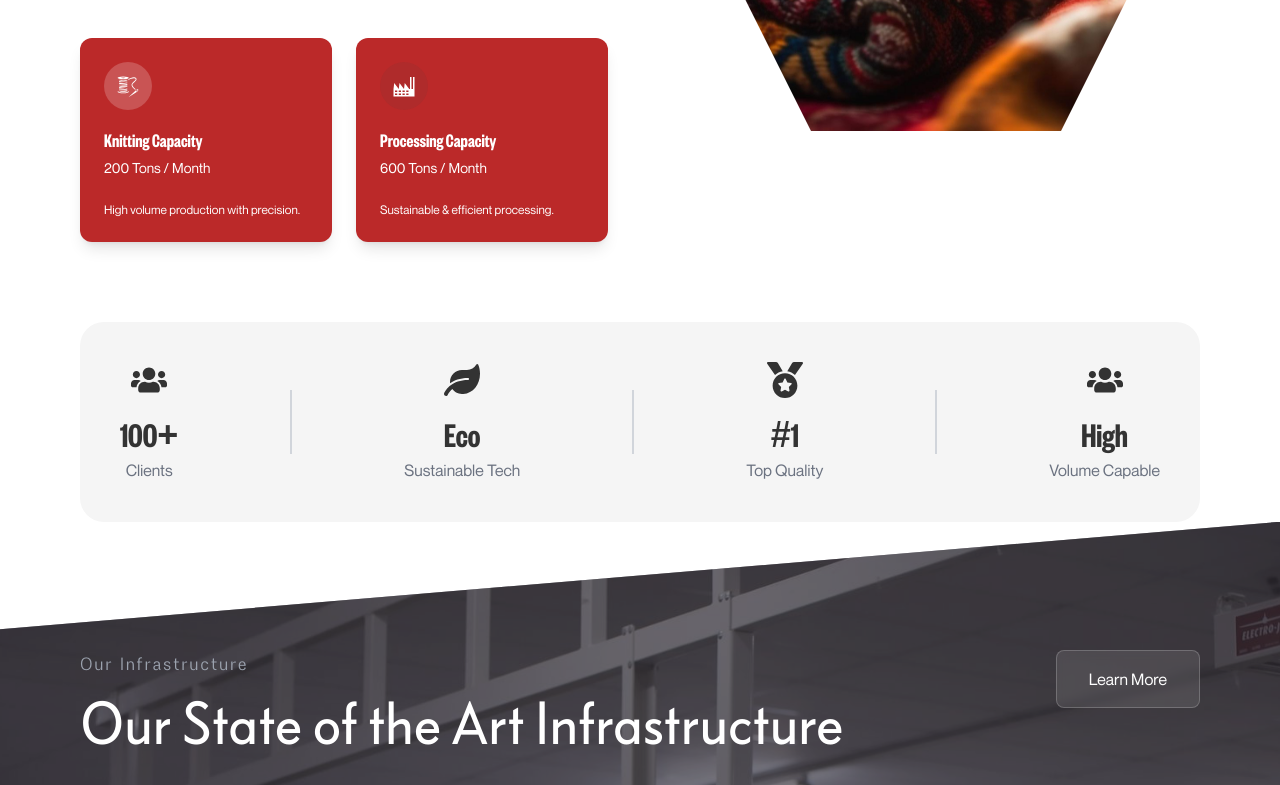
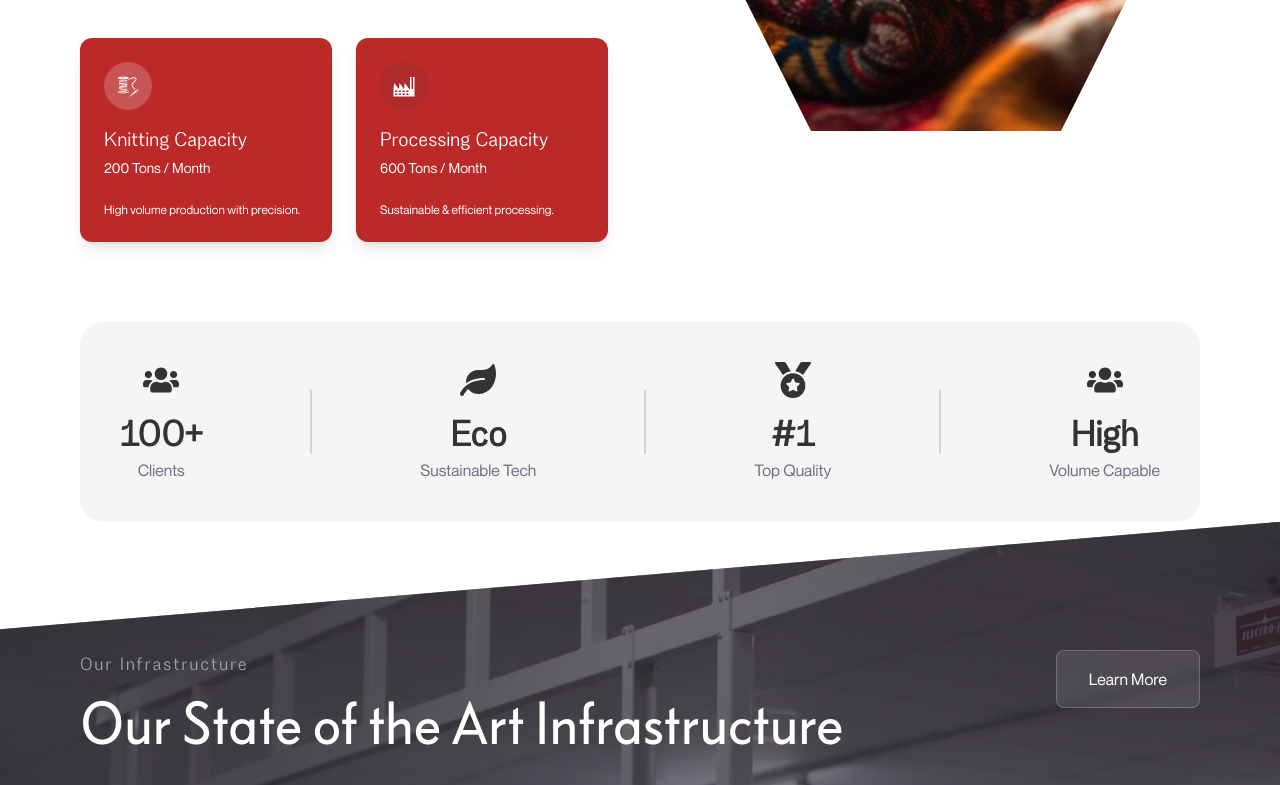
Before and after one commit to wearitgloballtd/Richa, a React (Vite) app: page /textiles in a window 1280 px wide. Shown: the part 1360-2145 px from the top of the page. Built offline with nearby package versions, Linux system fonts and the light colour scheme.

Commit message:
feat: implement initial project structure, About Us page, ScrollToTop utility, and various UI components.

```diff
--- a/src/App.jsx
+++ b/src/App.jsx
@@ -4,16 +4,18 @@ import Navbar from "./components/Navbar";
 import Footer from "./components/Footer";
 import Home from "./components/Home";
 import AboutUs from "./components/Pages/AboutUs/AboutUs";
-import LocomotiveScroll from 'locomotive-scroll';
+import LocomotiveScroll from "locomotive-scroll";
 import VideoWave from "./components/Pages/Textile/VideoWave";
 import PEB from "./components/Pages/PEB/PEB";
 import CareerPage from "./components/Pages/Career/CareerPage";
+import ScrollToTop from "./components/ScrollToTop";
 
 function App() {
   const locomotiveScroll = new LocomotiveScroll();
 
   return (
     <Router>
+      <ScrollToTop />
       <div className="w-full min-h-screen bg-white text-white overflow-x-hidden">
         <Navbar />
         <Routes>
--- a/src/components/Pages/AboutUs/AboutUs.jsx
+++ b/src/components/Pages/AboutUs/AboutUs.jsx
@@ -284,7 +284,7 @@ const AboutUs = () => {
               >
                 <p className="text-base md:text-lg text-white/90 italic leading-[1.8] font-EireneSansRegular">
                   The emphasis is on building credibility through performance,
-                  not promises.
+                  not promises. - "Mr. Narendra Kumar Srivastava"
                 </p>
               </motion.div>
             </motion.div>
--- a/src/components/Pages/PEB/ConstructionAbout.jsx
+++ b/src/components/Pages/PEB/ConstructionAbout.jsx
@@ -49,7 +49,7 @@ const ConstructionAbout = () => {
                 <FaPhoneAlt />
               </div>
               <div className="flex flex-col">
-                <span className="text-xl font-bold">+91 123 456 7890</span>
+                <span className="text-xl font-bold">+91 97112-69111</span>
                 <span className="text-gray-500 text-sm">Need Help?</span>
               </div>
             </div>
@@ -84,15 +84,6 @@ const ConstructionAbout = () => {
               loop
               muted
             />
-
-            {/* Play Button Overlay */}
-            {/* <div className="absolute inset-0 flex items-center justify-center">
-              <div className="w-16 h-16 bg-white/20 backdrop-blur-sm border border-white/50 rounded-full flex items-center justify-center transition-transform duration-300 group-hover:scale-110">
-                <div className="w-10 h-10 bg-white rounded-full flex items-center justify-center text-[#BB2929] pl-1">
-                  <FaPlay className="text-sm" />
-                </div>
-              </div>
-            </div> */}
           </div>
         </div>
 
--- a/src/components/Pages/Textile/VideoWave.jsx
+++ b/src/components/Pages/Textile/VideoWave.jsx
@@ -274,7 +274,7 @@ const VideoWave = () => {
                   <GiSewingString className="text-2xl" />
                 </div>
                 <div>
-                  <h4 className="text-xl mb-1 font-FoundersGroteskCondensed">
+                  <h4 className="text-xl mb-1 font-EireneSansRegular">
                     Knitting Capacity
                   </h4>
                   <p className="text-white text-sm">200 Tons / Month</p>
@@ -293,7 +293,7 @@ const VideoWave = () => {
                   <GiFactory className="text-2xl" />
                 </div>
                 <div>
-                  <h4 className="text-xl mb-1 font-FoundersGroteskCondensed">
+                  <h4 className="text-xl mb-1 font-EireneSansRegular">
                     Processing Capacity
                   </h4>
                   <p className="text-white text-sm">600 Tons / Month</p>
@@ -331,7 +331,7 @@ const VideoWave = () => {
             className="flex flex-col items-center cursor-pointer group"
           >
             <FaUsers className="text-4xl text-[#333] mb-4 group-hover:text-[#BB2929] transition-colors" />
-            <h3 className="text-4xl font-bold text-[#333] mb-1 font-FoundersGroteskCondensed group-hover:text-[#BB2929] transition-colors">
+            <h3 className="text-4xl font-bold text-[#333] mb-1 font-EireneSansRegular group-hover:text-[#BB2929] transition-colors">
               100+
             </h3>
             <p className="text-gray-500 font-medium group-hover:text-[#BB2929] transition-colors">
@@ -345,7 +345,7 @@ const VideoWave = () => {
             className="flex flex-col items-center cursor-pointer group"
           >
             <FaLeaf className="text-4xl text-[#333] mb-4 group-hover:text-[#BB2929] transition-colors" />
-            <h3 className="text-4xl font-bold text-[#333] mb-1 font-FoundersGroteskCondensed group-hover:text-[#BB2929] transition-colors">
+            <h3 className="text-4xl font-bold text-[#333] mb-1 font-EireneSansRegular group-hover:text-[#BB2929] transition-colors">
               Eco
             </h3>
             <p className="text-gray-500 font-medium group-hover:text-[#BB2929] transition-colors">
@@ -359,7 +359,7 @@ const VideoWave = () => {
             className="flex flex-col items-center cursor-pointer group"
           >
             <FaMedal className="text-4xl text-[#333] mb-4 group-hover:text-[#BB2929] transition-colors" />
-            <h3 className="text-4xl font-bold text-[#333] mb-1 font-FoundersGroteskCondensed group-hover:text-[#BB2929] transition-colors">
+            <h3 className="text-4xl font-bold text-[#333] mb-1 font-EireneSansRegular group-hover:text-[#BB2929] transition-colors">
               #1
             </h3>
             <p className="text-gray-500 font-medium group-hover:text-[#BB2929] transition-colors">
@@ -373,7 +373,7 @@ const VideoWave = () => {
             className="flex flex-col items-center cursor-pointer group"
           >
             <FaUsers className="text-4xl text-[#333] mb-4 group-hover:text-[#BB2929] transition-colors" />
-            <h3 className="text-4xl font-bold text-[#333] mb-1 font-FoundersGroteskCondensed group-hover:text-[#BB2929] transition-colors">
+            <h3 className="text-4xl font-bold text-[#333] mb-1 font-EireneSansRegular group-hover:text-[#BB2929] transition-colors">
               High
             </h3>
             <p className="text-gray-500 font-medium group-hover:text-[#BB2929] transition-colors">
--- /dev/null
+++ b/src/components/ScrollToTop.jsx
@@ -0,0 +1,14 @@
+import { useEffect } from "react";
+import { useLocation } from "react-router-dom";
+
+const ScrollToTop = () => {
+  const { pathname } = useLocation();
+
+  useEffect(() => {
+    window.scrollTo(0, 0);
+  }, [pathname]);
+
+  return null;
+};
+
+export default ScrollToTop;
--- a/src/components/WelspunWorld.jsx
+++ b/src/components/WelspunWorld.jsx
@@ -145,9 +145,9 @@ const WelspunWorld = () => {
       data-scroll
       data-scroll-section
       data-scroll-speed="0.01"
-      className="w-full bg-white py-20 md:py-10"
+      className="w-full bg-white py-10 md:py-20"
     >
-      <div className="max-w-full mx-auto px-6 md:px-10 lg:px-16 xl:px-20">
+      <div className="container">
         {/* Top Label */}
         <motion.p
           initial={{ opacity: 0, y: 20 }}
@@ -160,7 +160,7 @@ const WelspunWorld = () => {
         </motion.p>
 
         {/* Main Content Grid */}
-        <div className="grid grid-cols-1 lg:grid-cols-2 gap-12 md:gap-20 lg:gap-24 mb-20 md:mb-24">
+        <div className="grid grid-cols-1 lg:grid-cols-2 gap-10 lg:gap-14 mb-20 md:mb-24">
           {/* Left Side - Headline */}
           <div className="flex flex-col">
             <h1 className="welspunTitle text-5xl md:text-6xl lg:text-6xl xl:text-7xl !font-KuraleRegular text-black leading-[0.95] tracking-tight">
--- a/src/components/common/IndustriesSection.jsx
+++ b/src/components/common/IndustriesSection.jsx
@@ -122,12 +122,12 @@ const IndustriesSection = ({
 
               {/* Content */}
               <h3
-                className="text-2xl text-black font-bold uppercase font-FoundersGroteskCondensed mb-3 transition-colors duration-300 group-hover:text-[var(--hover-color)]"
+                className="text-2xl text-black font-bold uppercase font-EireneSansRegular mb-3 transition-colors duration-300 group-hover:text-[var(--hover-color)]"
                 style={{ "--hover-color": accentColor }}
               >
                 {item.title}
               </h3>
-              <p className="text-gray-600 text-sm leading-relaxed px-4">
+              <p className="text-gray-600 text-base leading-relaxed px-4 font-EireneSansRegular">
                 {item.desc}
               </p>
             </motion.div>
```
Also changed, not shown: src/components/Pages/PEB/ConstructionHero.jsx (+4 -4 lines), src/components/common/PortfolioSliderSection.jsx (+14 -9 lines).
